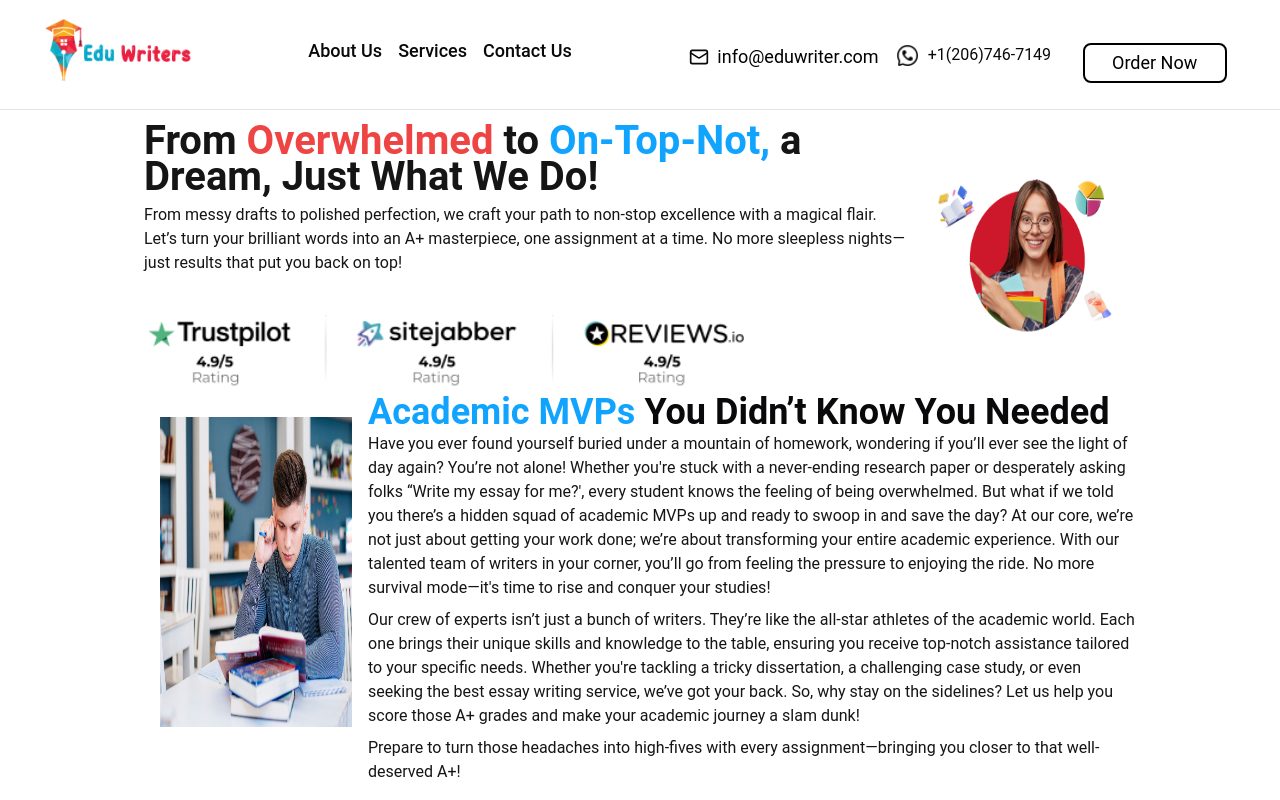
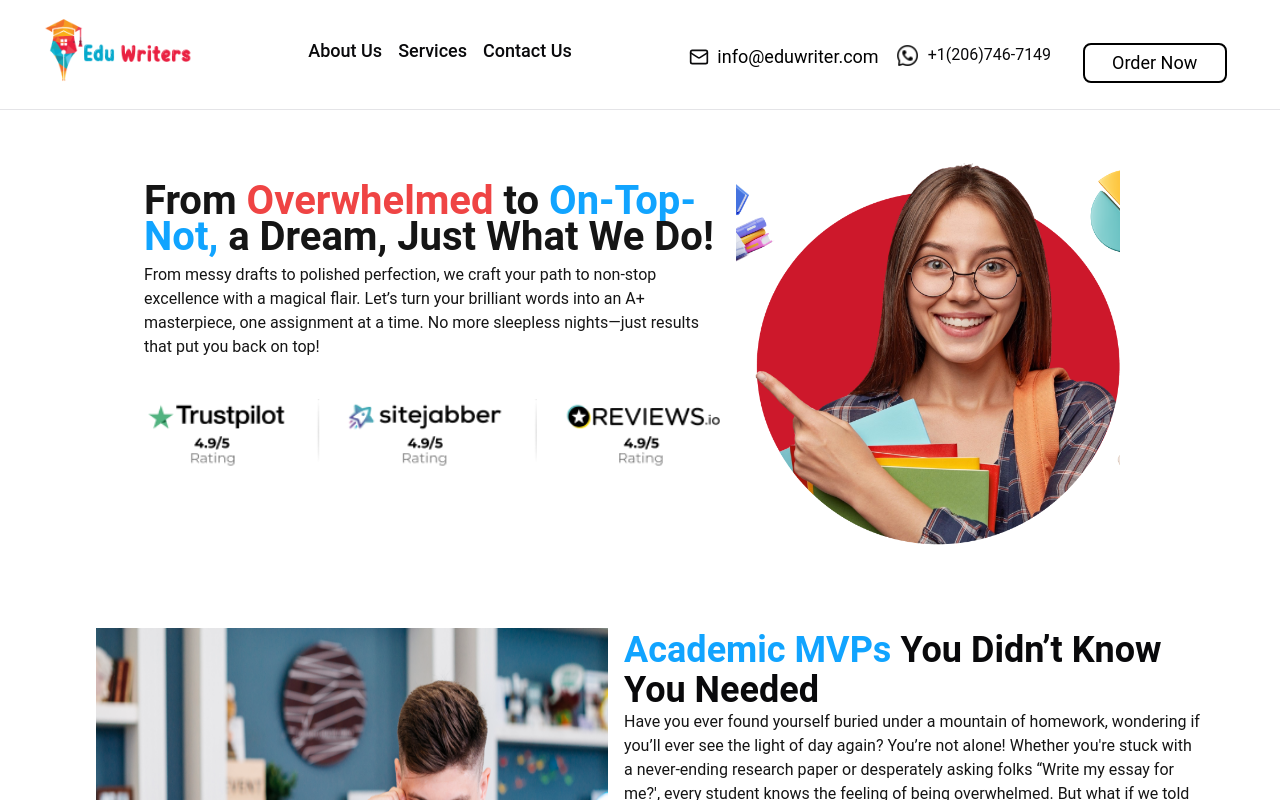
Before and after one commit to 123MuhammadOsama/edu_writer, a Next.js app: page /about in a window 1280 px wide. Shown: the top 800 px of the page. Built offline with nearby package versions, Linux system fonts and the light colour scheme.

Commit message:
about us

```diff
--- a/components/AboutUs.jsx
+++ b/components/AboutUs.jsx
@@ -11,12 +11,13 @@ function AboutUs() {
       <>
 
       {/* Section 1  */}
-        <section className="mt-20 flex lg:flex-row flex-col lg:justify-start lg:items-center justify-center items-center xl:px-36 px-5 w-full" >
-
-          <div className="xl:max-w-3xl md:max-w-3xl lg:max-w-lg">
-            <h1 className="md:text-[40px] font-bold text-textColor text-3xl pb-2 ">From
-            < span className="text-red-500"> Overwhelmed </span>to  <span className="text-primaryBlue">On-Top-Not, </span> a Dream, Just What We Do!</h1>
-            <p className="md:text-[16px] text-textColor text-[14px]">From messy drafts to polished perfection, we craft your path to non-stop excellence with a magical flair. Let’s turn your brilliant words into an A+ masterpiece, one assignment at a time. No more sleepless nights—just results that put you back on top!
+      <section className=" flex lg:flex-row flex-col justify-center items-center xl:px-36 px-5 w-full">
+  <div className="xl:max-w-xl md:max-w-3xl lg:max-w-lg">
+    <h1 className="md:text-[40px] font-bold text-textColor text-3xl pb-2">
+      From <span className="text-red-500">Overwhelmed</span> to <span className="text-primaryBlue">On-Top-Not, </span> a Dream, Just What We Do!
+    </h1>
+    <p className="md:text-[16px] text-textColor text-[14px]">
+      From messy drafts to polished perfection, we craft your path to non-stop excellence with a magical flair. Let’s turn your brilliant words into an A+ masterpiece, one assignment at a time. No more sleepless nights—just results that put you back on top!
     </p>
     <div className="mt-10">
       <Image
@@ -26,43 +27,40 @@ function AboutUs() {
         alt="Trust Pilot"
       />
     </div>
-
-
   </div>
 
-          <div className="max-w-full flex-1 p-4 lg:mx-auto 2xl:max-w-xl 2xl:ml-10 xl:max-w-md bg-transparent font-serif   lg:w-fit  mb-10 ">
-            {/* <p className="text-center underline underline-offset-8 text-transparent bg-clip-text bg-gradient-to-r to-blue from-darkblue text-lg font-semibold">Your Story is One <span className="decoration decoration-dashed decoration-slate-200"> Click Away</span> From Being Told</p> */}
-
+  <div className="max-w-full flex-1 p-4 lg:mx-auto 2xl:max-w-3xl 2xl:ml-32 xl:max-w-md bg-transparent font-serif lg:w-full mb-10 hidden lg:block">
     <Image
       src="/Aboutus1.png"
-              className="lg:h-[400px] lg:w-[500px] 2xl:h-[400px] 2xl:w-[600px] xl:h-[200px] xl:w-[700px] "
+      alt="About Us"
+      className="lg:h-[400px] lg:w-[400px] xl:h-[500px] xl:w-[500px] 2xl:h-[600px] 2xl:w-[600px] object-cover mx-auto"
       height="600"
       width="600"
     />
+  </div>
+</section>
 
-          </div>
-
-
-        </section>
 
         {/* Section2 */}
 
-        <section className="mt-09 flex lg:flex-row flex-col lg:justify-start lg:items-center justify-center items-center xl:px-36 px-5  w-full" >
+        <section className="mt-09 flex lg:flex-row flex-col lg:justify-start lg:items-center justify-center items-center xl:px-20 2xl:px-36 px-5  w-full" >
 
 
 
-          <div className="max-w-full flex-1 p-4 lg:mx-auto 2xl:max-w-xl 2xl:ml-10 xl:max-w-md bg-transparent font-serif   lg:w-fit md:w-[700px] md:mx-auto  mb-10 ">
+          <div className="max-w-full flex-1 p-4 lg:mx-auto 2xl:max-w-xl 2xl:ml-10 xl:max-w-xl  bg-transparent font-serif   lg:w-fit md:w-[700px] md:mx-auto  mb-10
+          hidden lg:block">
             {/* <p className="text-center underline underline-offset-8 text-transparent bg-clip-text bg-gradient-to-r to-blue from-darkblue text-lg font-semibold">Your Story is One <span className="decoration decoration-dashed decoration-slate-200"> Click Away</span> From Being Told</p> */}
 
             <Image
               src="/Aboutus.png"
-              className=" md:flex md:justify-center md:items-center md:mx-auto lg:h-[400px] lg:w-[600px] 2xl:h-[400px] 2xl:w-[600px] xl:h-[310px] xl:w-[540px] "
+              alt=""
+              className=" md:flex md:justify-center md:items-center md:mx-auto lg:h-[600px] lg:w-[600px] 2xl:h-[400px] 2xl:w-[600px] xl:h-[500px] xl:w-[750px] "
               height="400"
               width="500"
               />
 
           </div>
-          <div className="xl:max-w-3xl md:max-w-3xl lg:max-w-xl  ">
+          <div className="xl:max-w-xl 2xl:max-w-3xl md:max-w-3xl lg:max-w-lg ">
             <h2 className="text-4xl font-bold "> <span className="text-primaryBlue ">
             Academic MVPs  </span> You Didn’t Know You Needed
             </h2>
@@ -89,7 +87,7 @@ function AboutUs() {
           </section>
           {/* Writers */}
           <Writers />
-          <section className="flex md:flex-row md:gap-1 flex-col ">
+          <section className="flex lg:flex-row gap-5 lg:gap-1 flex-col mx-5 xl:mx-20 2xl:mx40 mt-20">
             <div className="px-5 lg:w-1/2 ">
               <h2 className=" text-3xl"> <span className="text-primaryBlue font-bold "> Mission Possible: </span> Helping You <span className="text-secondaryRed">Crush Your Goals </span> Since Day One!
               </h2>
```
Lines whose indentation alone changed are shown as unchanged.
